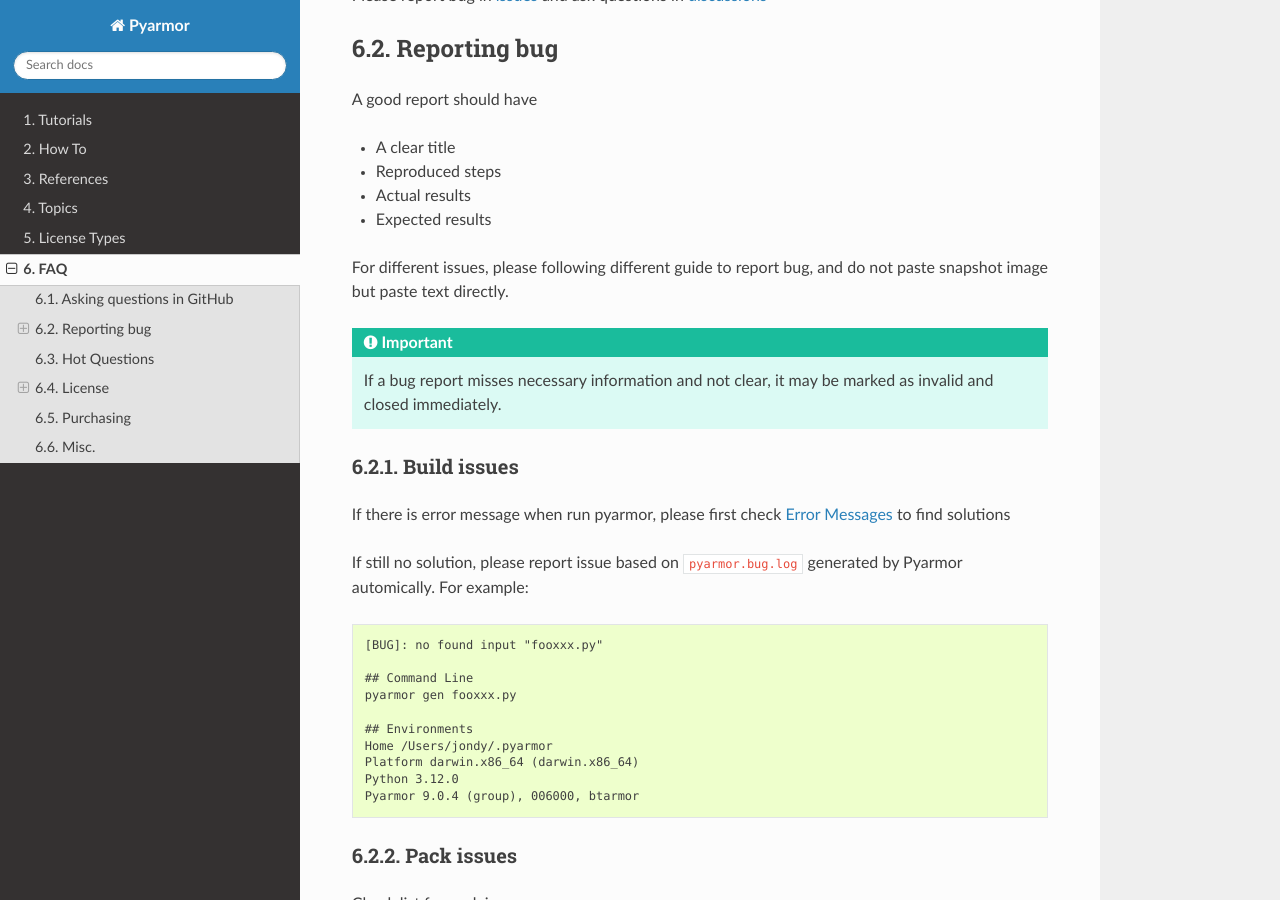
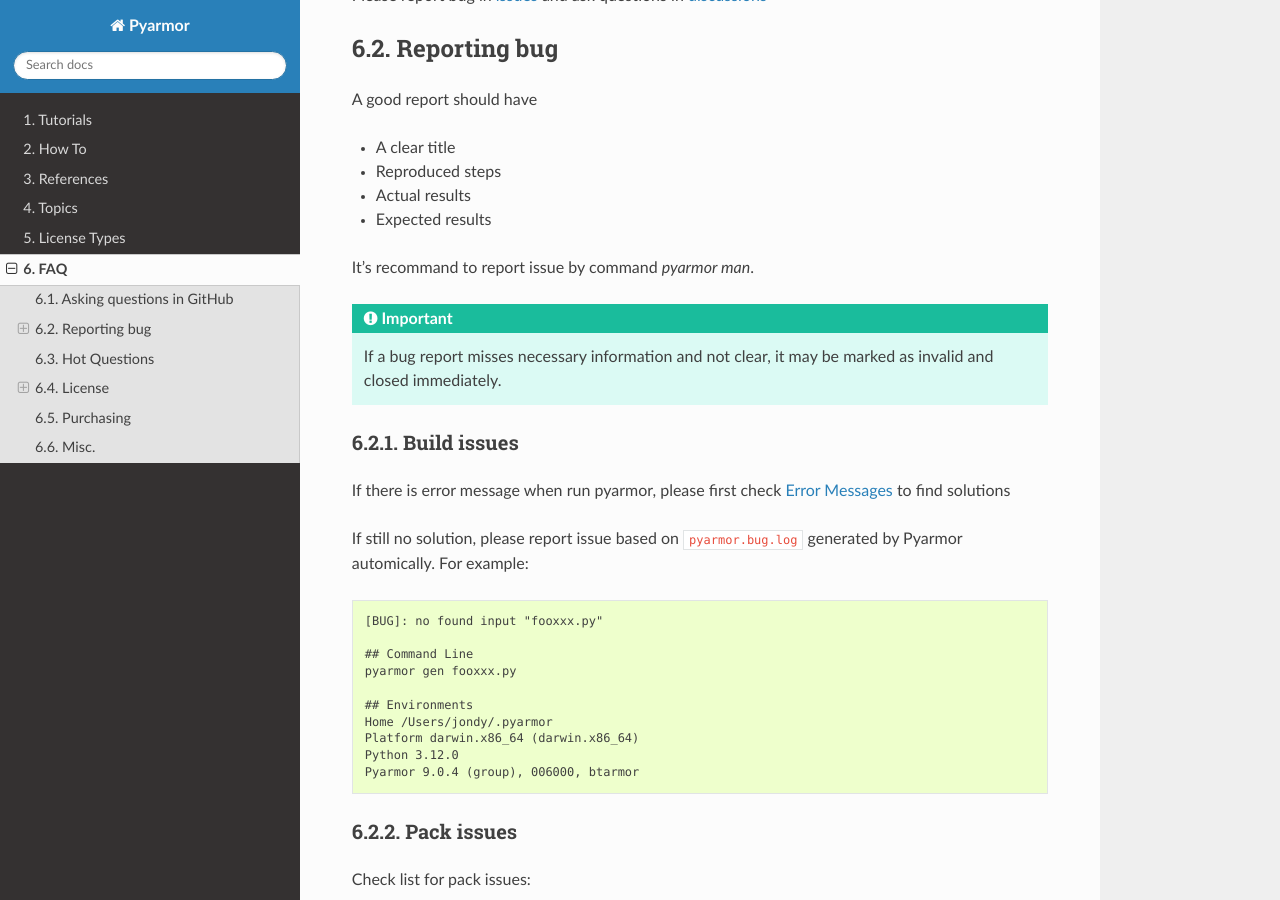
Before and after one commit to dashingsoft/pyarmor, a Sphinx documentation site: the page built from docs/questions.rst, in a window 1280 px wide and 900 px high, scrolled down 1149 px. Built offline with Sphinx 7.4.7 and the Read the Docs theme 3.1.0, drawn with Linux system fonts in a browser that asks for light colours.

Commit message:
Doc report bug by `pyarmor man`

```diff
--- a/docs/questions.rst
+++ b/docs/questions.rst
@@ -67,7 +67,7 @@
 - Actual results
 - Expected results
 
-For different issues, please following different guide to report bug, and do not paste snapshot image but paste text directly.
+It's recommand to report issue by command `pyarmor man`.
 
 .. important::
 
```
